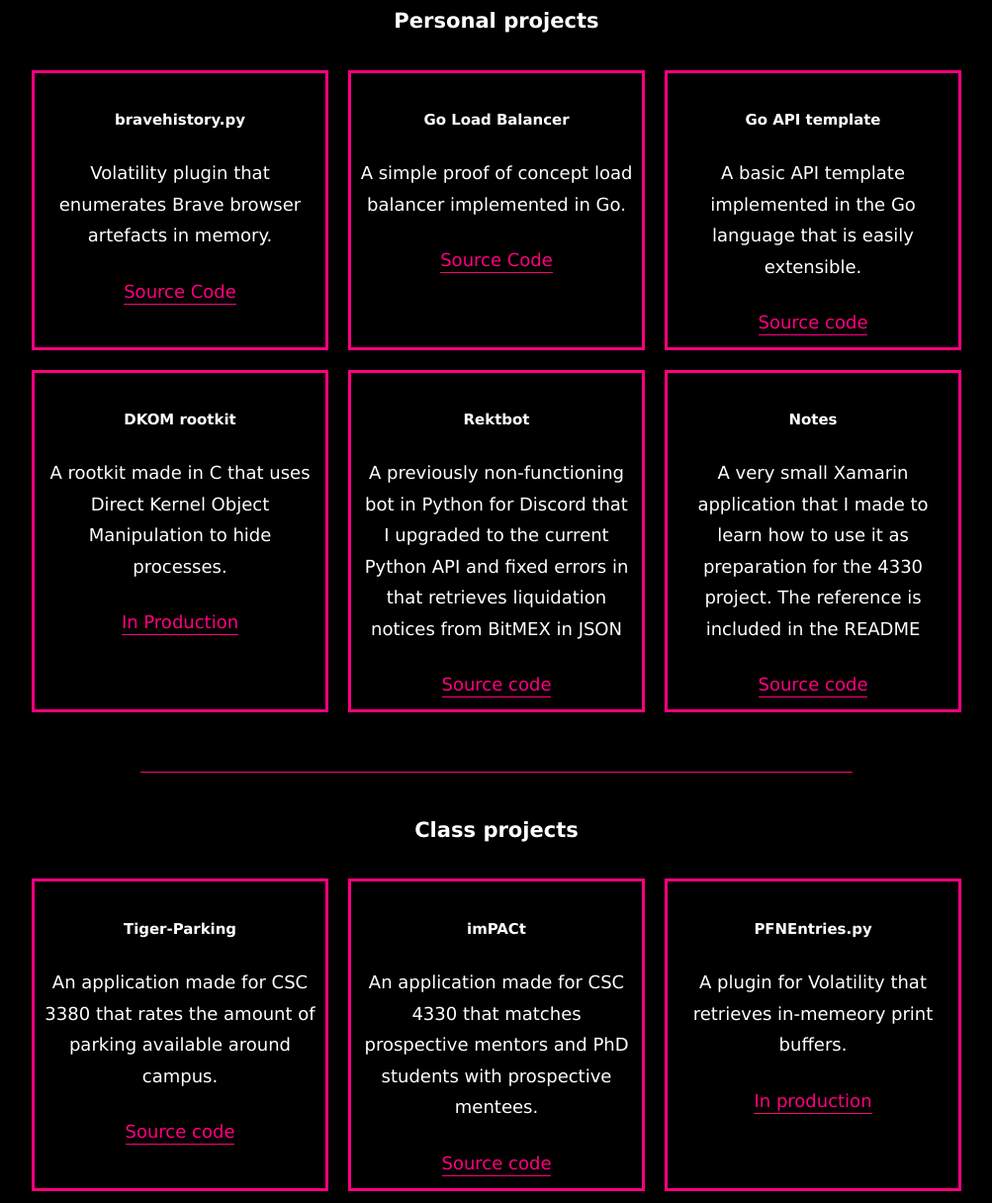
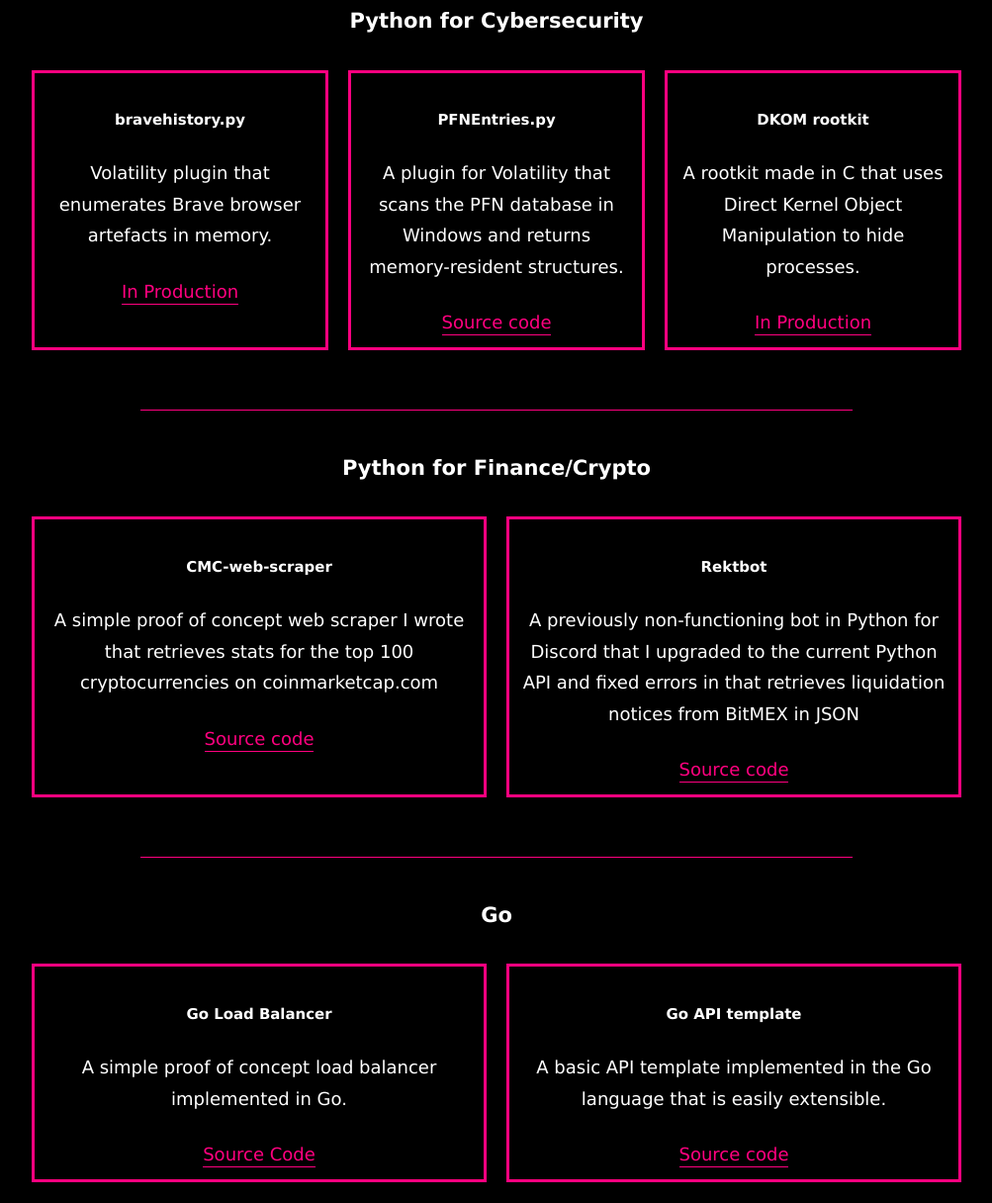
Before and after one commit to Sabnock01/Sabnock01.github.io, a plain HTML site: page projects.html in a window 1280 px wide. Shown: the part 183-1399 px from the top of the page at 99% size, without its empty margins (138-1141 px from the left). Drawn offline with Linux system fonts and the light colour scheme.

Commit message:
Update projects

```diff
--- a/CSS/styles.css
+++ b/CSS/styles.css
@@ -60,6 +60,10 @@
     padding: 0;
 }
 
+li a {
+    text-decoration: none;
+}
+
 a {
     color: 	#FF007F;
     text-decoration: none;
@@ -107,6 +111,10 @@
     float: left;
 }
 
+.masthead .menu {
+    padding-left: 100px;
+    direction: ltr;
+}
 
 .main {
     width: 600px;
@@ -114,11 +122,6 @@
     margin-left: 360px;
     border-left: 3px solid 	#FF007F;
     min-height: calc(100vh - 80px);
-}
-
-.masthead .menu {
-    padding-left: 100px;
-    direction: ltr;
 }
 
 .main .title h1 {
--- a/projects.html
+++ b/projects.html
@@ -21,13 +21,48 @@
         <div style="text-align: center;">
             <h1>Projects</h1>
             <div>
-                <h3>Personal projects</h3>
+                <h3>Python for Cybersecurity</h3>
                 <div class="container">
                     <div class="tile">
                         <h5>bravehistory.py</h5>
                         <p>Volatility plugin that enumerates Brave browser artefacts in memory.</p>
-                        <a href="https://github.com/Sabnock01/bravehistory.py">Source Code</a>
+                        <a href="https://github.com/Sabnock01/bravehistory.py">In Production</a>
                     </div>
+                    <div class="tile">
+                        <h5>PFNEntries.py</h5>
+                        <p>A plugin for Volatility that scans the PFN database in Windows and returns memory-resident structures.</p>
+                        <a href="https://github.com/Sabnock01/PFNEntries.py">Source code</a>
+                    </div>
+                    <div class="tile">
+                        <h5>DKOM rootkit</h5>
+                        <p>A rootkit made in C that uses Direct Kernel Object Manipulation to hide
+                            processes.
+                        </p>
+                        <a href="https://github.com/Sabnock01/DKOM-rootkit">In Production</a>
+                    </div>
+                </div>
+                <hr>
+                <h3>Python for Finance/Crypto</h3>
+                <div class="container">
+                    <div class="tile">
+                        <h5>CMC-web-scraper</h5>
+                        <p>A simple proof of concept web scraper I wrote that retrieves stats for the top 100
+                            cryptocurrencies on coinmarketcap.com
+                        </p>
+                        <a href="https://github/Sabnock01/CMC-web-scraper">Source code</a>
+                    </div>
+                    <div class="tile">
+                        <h5>Rektbot</h5>
+                        <p>A previously non-functioning bot in Python for Discord that I upgraded to the current
+                            Python API and fixed errors in that retrieves liquidation notices
+                            from BitMEX in JSON
+                        </p>
+                        <a href="https://github.com/Sabnock01/Rektbot">Source code</a>
+                    </div>
+                </div>
+                <hr>
+                <h3>Go</h3>
+                <div class="container">
                     <div class="tile">
                         <h5>Go Load Balancer</h5>
                         <p>A simple proof of concept load balancer implemented in Go.</p>
@@ -37,28 +72,6 @@
                         <h5>Go API template</h5>
                         <p>A basic API template implemented in the Go language that is easily extensible.</p>
                         <a href="https://github.com/Sabnock01/Go-REST-API">Source code</a>
-                    </div>
-                    <div class="tile">
-                        <h5>DKOM rootkit</h5>
-                        <p>A rootkit made in C that uses Direct Kernel Object Manipulation to hide
-                            processes.
-                        </p>
-                        <a href="https://github.com/Sabnock01/DKOM-rootkit">In Production</a>
-                    </div>
-                    <div class="tile">
-                        <h5>Rektbot</h5>
-                        <p>A previously non-functioning bot in Python for Discord that I upgraded to the current
-                            Python API and fixed errors in that retrieves liquidation notices
-                            from BitMEX in JSON
-                        </p>
-                        <a href="https://github.com/Sabnock01/Rektbot">Source code</a>
-                    </div>
-                    <div class="tile">
-                        <h5>Notes</h5>
-                        <p>A very small Xamarin application that I made to learn how to use it as
-                            preparation for the 4330 project. The reference is included in the README
-                        </p>
-                        <a href="https://github.com/Sabnock01/Notes">Source code</a>
                     </div>
                 </div>
                 <hr>
@@ -79,9 +92,11 @@
                         <a href="https://github.com/brahndun/4330Project">Source code</a>
                     </div>
                     <div class="tile">
-                        <h5>PFNEntries.py</h5>
-                        <p>A plugin for Volatility that retrieves in-memeory print buffers.</p>
-                        <a href="https://github.com/Sabnock01/PFNEntries.py">In production</a>
+                        <h5>Notes</h5>
+                        <p>A very small Xamarin application that I made to learn how to use it as
+                            preparation for the 4330 project. The reference is included in the README
+                        </p>
+                        <a href="https://github.com/Sabnock01/Notes">Source code</a>
                     </div>
                 </div>
             </div>
```
